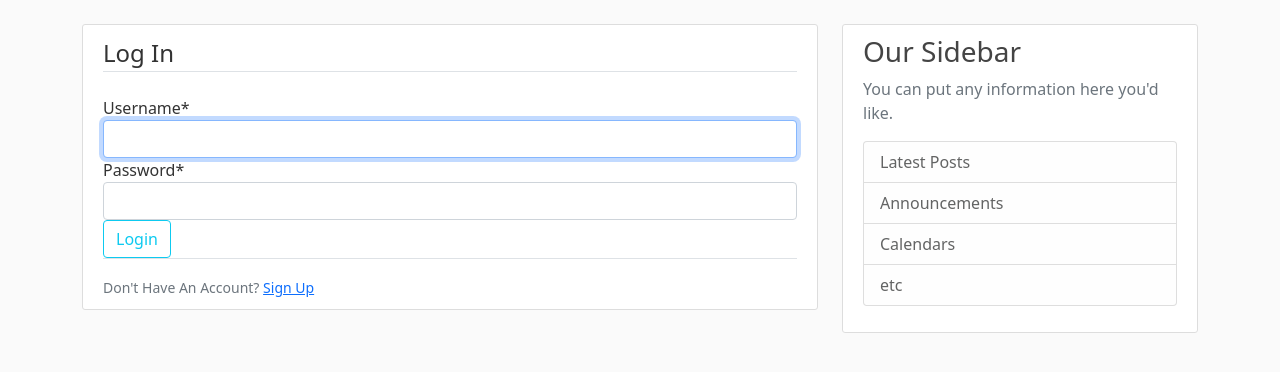
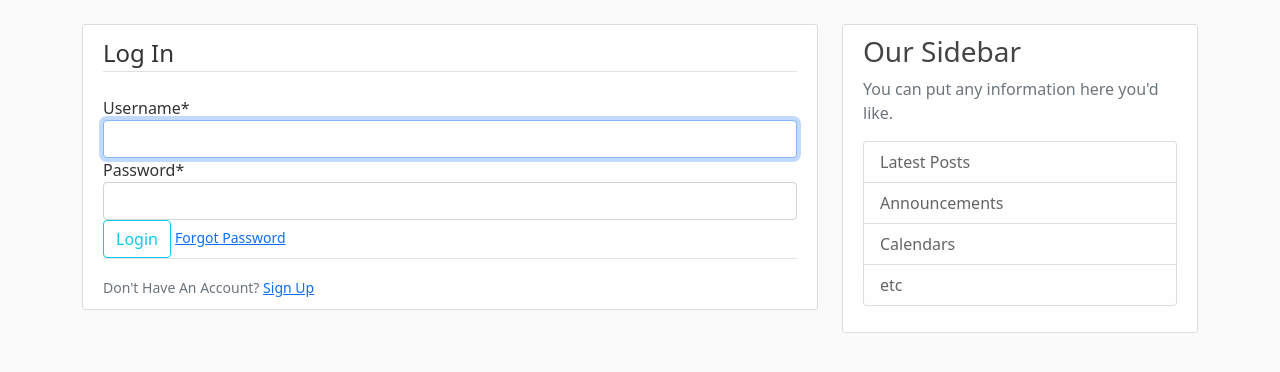
Before and after one commit to Yash621/NeetiKit, a Django app: page /login/ in a window 1280 px wide. Shown: the part 56-428 px from the top of the page. Run offline with Django 3.2, Linux system fonts and the light colour scheme; some libraries are stand-ins or nearby versions.

Commit message:
project completed

```diff
--- a/blogger_media/settings.py
+++ b/blogger_media/settings.py
@@ -130,9 +130,9 @@ LOGIN_REDIRECT_URL = 'blog-home'
 LOGIN_URL = 'login'
 MEDIA_ROOT = BASE_DIR/'media'
 MEDIA_URL = '/media/'
-EMAIL_BACKEND = "django.core.mail.backends.console.EmailBackend"
+EMAIL_BACKEND = "django.core.mail.backends.smtp.EmailBackend"
 EMAIL_HOST = 'smtp.gmail.com'
 EMAIL_PORT = 587
 EMAIL_USE_TLS = True
-EMAIL_HOST_USER = os.environ.get('EMAIL_USER')
-EMAIL_HOST_PASSWORD = os.environ.get('EMAIL_PASS')
+EMAIL_HOST_USER = os.environ.get('EMAIL_HOST_USER')
+EMAIL_HOST_PASSWORD = os.environ.get('EMAIL_HOST_PASSWORD')
--- a/blogger_media/urls.py
+++ b/blogger_media/urls.py
@@ -27,11 +27,13 @@ urlpatterns = [
     path("blog/", include("blog.urls")),
     path('profile/', user_views.profile, name="profile"),
     path('password-reset/done/', auth_views.PasswordResetDoneView.as_view(
-        template_name="users/password_reset_done.html"), name="password_reset"),
+        template_name="users/password_reset_done.html"), name="password_reset_done"),
     path('password-reset/', auth_views.PasswordResetView.as_view(
         template_name="users/password_reset.html"), name="password_reset"),
     path('password-reset-confirm/<uidb64>/<token>/', auth_views.PasswordResetConfirmView.as_view(
         template_name="users/password_reset_confirm.html"), name="password_reset_confirm"),
+    path('password-reset-complete/', auth_views.PasswordResetCompleteView.as_view(
+        template_name="users/password_reset_complete.html"), name="password_reset_complete"),
 ]
 if settings.DEBUG is True:
     urlpatterns += static(settings.MEDIA_URL,
--- a/users/templates/users/login.html
+++ b/users/templates/users/login.html
@@ -8,6 +8,9 @@
     </fieldset>
     <div class="form-group">
       <button class="btn btn-outline-info" type="submit">Login</button>
+      <small class="text-muted ml-2"
+        ><a href="{% url 'password_reset' %}">Forgot Password</a></small
+      >
     </div>
   </form>
   <div class="border-top pt-3">
--- /dev/null
+++ b/users/templates/users/password_reset_complete.html
@@ -0,0 +1,4 @@
+{% extends "blog/base.html" %} {% block content %}
+<div class="alert alert-info">Your password has been changed</div>
+<a href="{% url 'login' %}">Sign In Here</a>
+{% endblock %}
```
Also changed, not shown: db.sqlite3.
